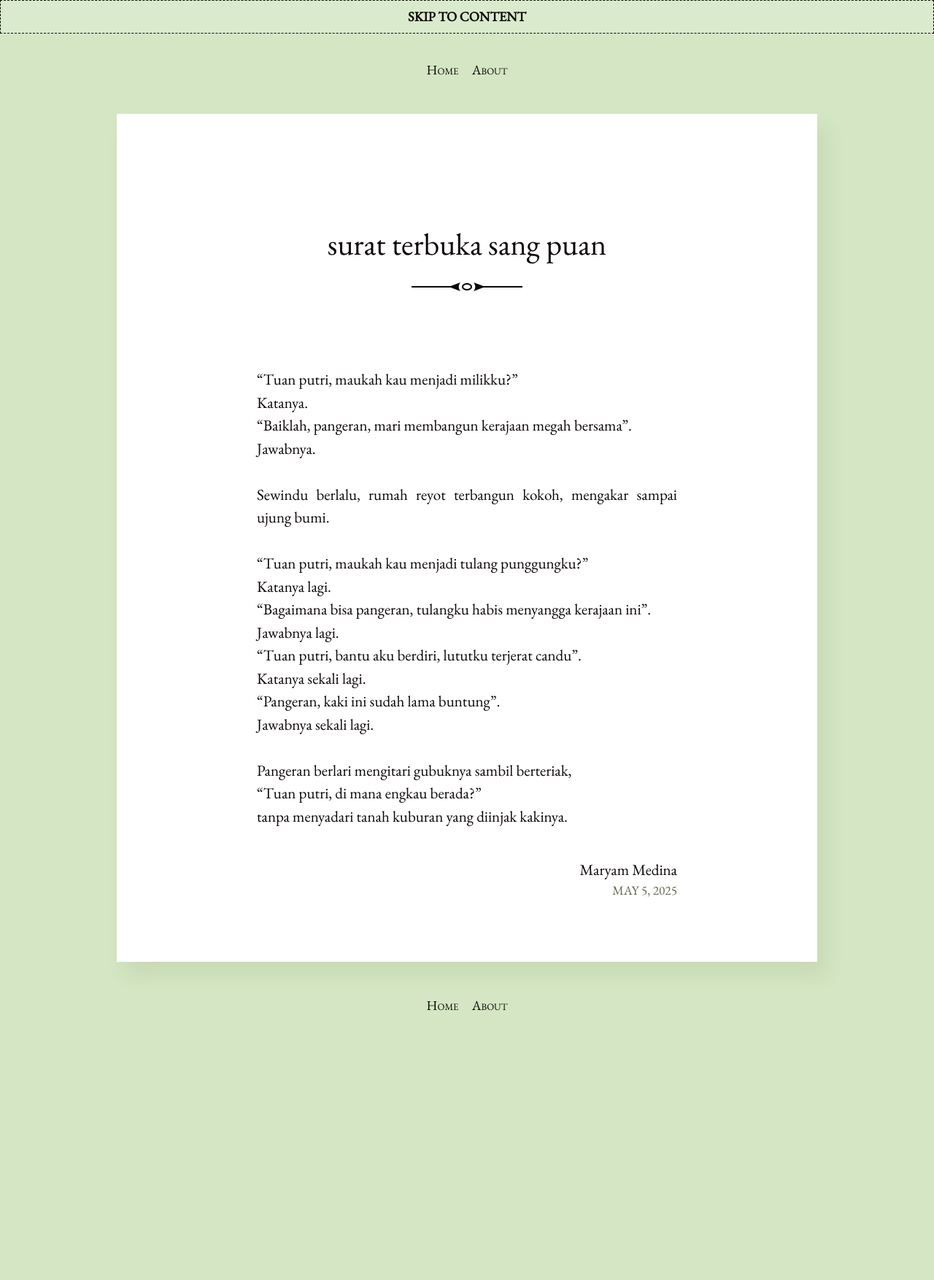
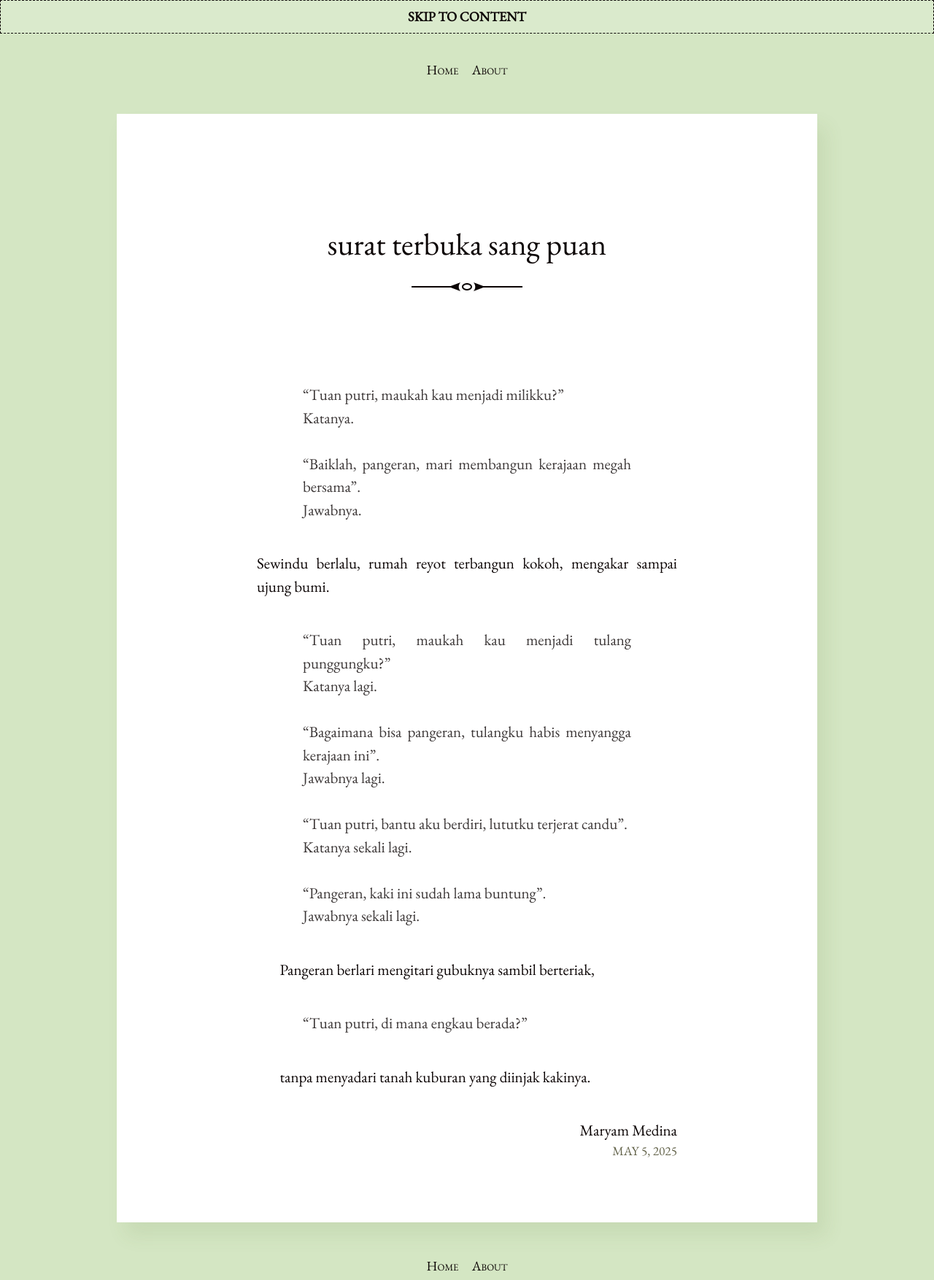
Before and after one commit to ayukaryana/ayukaryana.github.io, a Jekyll site: the page built from _posts/2025-05-05-surat-terbuka-puan.md, in a window 1280 px wide. Shown: the whole page at 73% size. Built offline with Jekyll 4.4.1, drawn with Linux system fonts in a browser that asks for light colours; before the commit the page ends 1397 px from its top, so only the background shows below that.

Commit message:
Update 2025-05-05-surat-terbuka-puan.md

```diff
--- a/_posts/2025-05-05-surat-terbuka-puan.md
+++ b/_posts/2025-05-05-surat-terbuka-puan.md
@@ -6,22 +6,28 @@
 categories: literature
 ---
 
-"Tuan putri, maukah kau menjadi milikku?"<br>
-Katanya.<br>
-"Baiklah, pangeran, mari membangun kerajaan megah bersama".<br>
-Jawabnya.<br>
+> "Tuan putri, maukah kau menjadi milikku?"<br>
+> Katanya.<br>
 <br>
+> "Baiklah, pangeran, mari membangun kerajaan megah bersama".<br>
+> Jawabnya.<br>
+
 Sewindu berlalu, rumah reyot terbangun kokoh, mengakar sampai ujung bumi.<br>
+
+> "Tuan putri, maukah kau menjadi tulang punggungku?"<br>
+> Katanya lagi.<br>
 <br>
-"Tuan putri, maukah kau menjadi tulang punggungku?"<br>
-Katanya lagi.<br>
-"Bagaimana bisa pangeran, tulangku habis menyangga kerajaan ini".<br>
-Jawabnya lagi.<br>
-"Tuan putri, bantu aku berdiri, lututku terjerat candu".<br>
-Katanya sekali lagi.<br>
-"Pangeran, kaki ini sudah lama buntung".<br>
-Jawabnya sekali lagi.<br>
+> "Bagaimana bisa pangeran, tulangku habis menyangga kerajaan ini".<br>
+> Jawabnya lagi.<br>
 <br>
+> "Tuan putri, bantu aku berdiri, lututku terjerat candu".<br>
+> Katanya sekali lagi.<br>
+<br>
+> "Pangeran, kaki ini sudah lama buntung".<br>
+> Jawabnya sekali lagi.<br>
+
 Pangeran berlari mengitari gubuknya sambil berteriak,<br>
-"Tuan putri, di mana engkau berada?"<br>
+
+> "Tuan putri, di mana engkau berada?"<br>
+
 tanpa menyadari tanah kuburan yang diinjak kakinya.<br>
```
